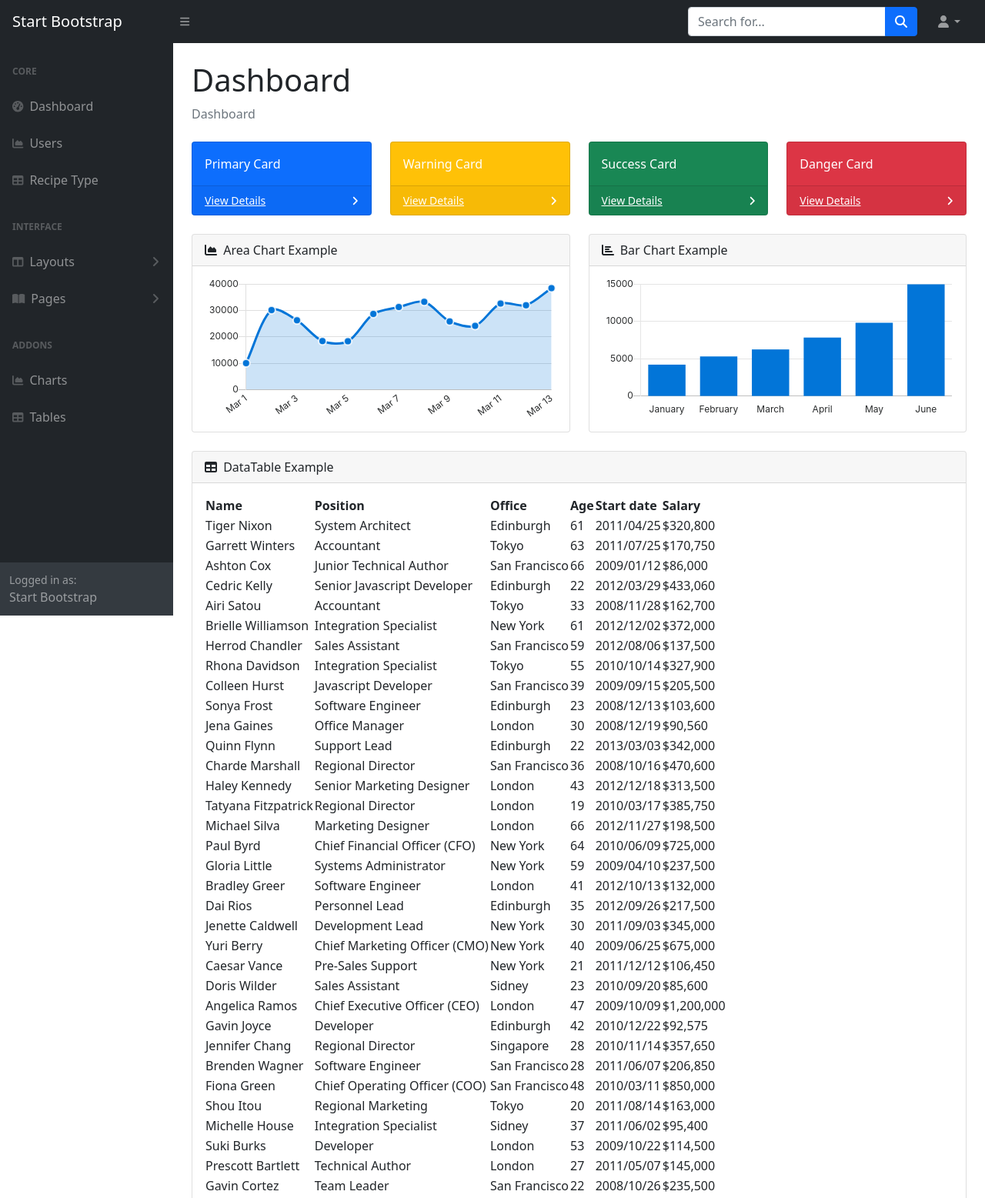
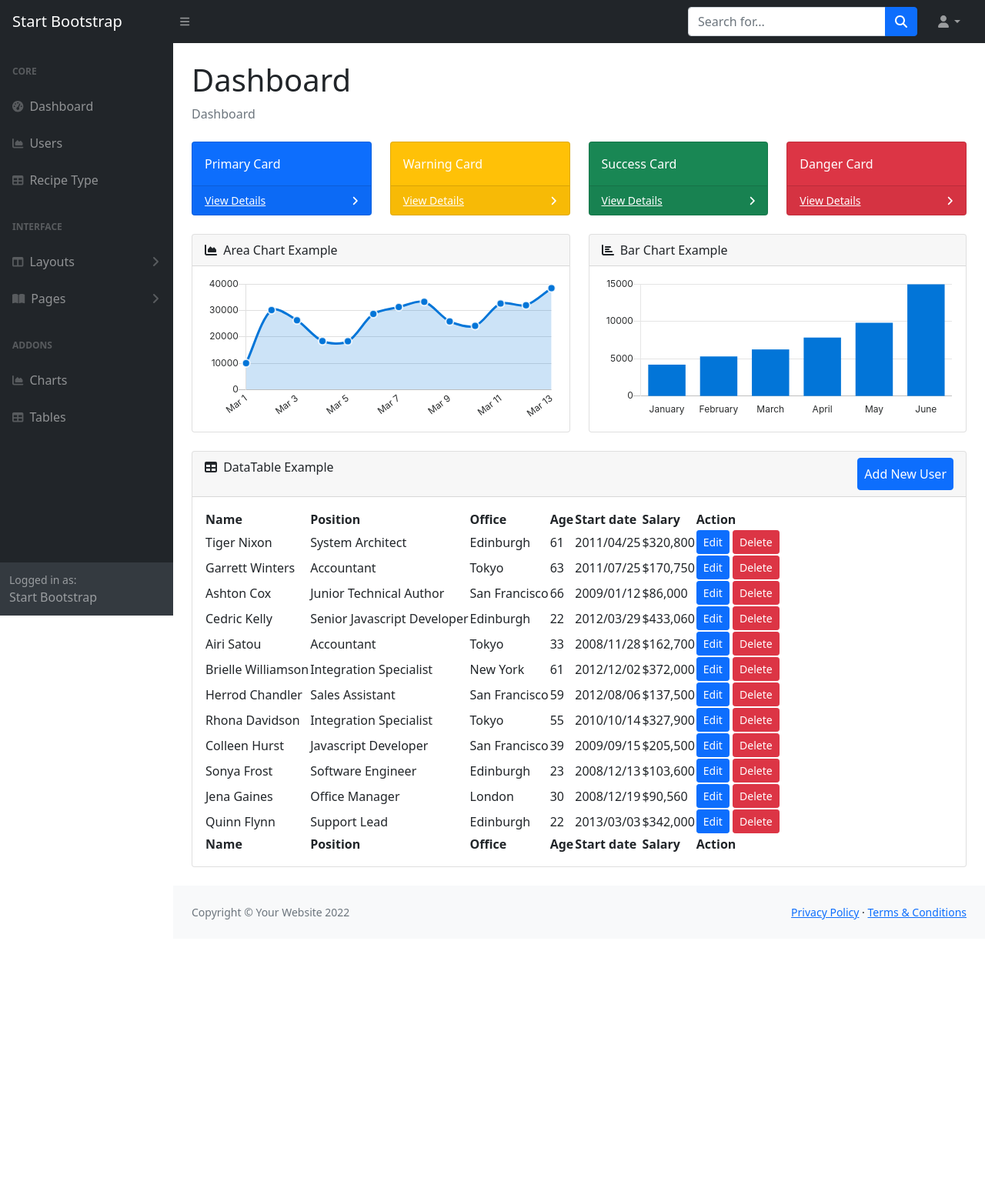
Before and after one commit to sabuj-khan/recipe-project, a Laravel app: page /admin in a window 1280 px wide. Shown: the top 1557 px of the page at 77% size. After the commit the page ends 1195 px from the top, so only its background shows below. Run offline with Laravel 10, Linux system fonts and the light colour scheme; some libraries are stand-ins or nearby versions.

Commit message:
User Modal Add

```diff
--- /dev/null
+++ b/resources/views/components/backend/dashboard/create-user.blade.php
@@ -0,0 +1,41 @@
+<div class="modal animated zoomIn" id="create-modal" tabindex="-1" aria-labelledby="exampleModalLabel" aria-hidden="true">
+    <div class="modal-dialog modal-dialog-centered modal-lg">
+            <div class="modal-content">
+                <div class="modal-header">
+                    <h6 class="modal-title" id="exampleModalLabel">Add New User</h6>
+                </div>
+                <div class="modal-body">
+                    <form id="save-form">
+                    <div class="container">
+                        <div class="row">
+                            <div class="col-12 p-3">
+                                <label class="form-label">Full Name *</label>
+                                <input type="text" class="form-control" id="userName">
+
+                                <label class="form-label">Position *</label>
+                                <input type="text" class="form-control" id="userPosition">
+
+                                <label class="form-label">Office Address *</label>
+                                <input type="text" class="form-control" id="userOffice">
+
+                                <label class="form-label">Age *</label>
+                                <input type="text" class="form-control" id="userAge">
+
+                                <label class="form-label">Start Date *</label>
+                                <input type="date" class="form-control" id="userStartDate">
+
+                                <label class="form-label">Salary *</label>
+                                <input type="text" class="form-control" id="userSalary">
+
+                            </div>
+                        </div>
+                    </div>
+                    </form>
+                </div>
+                <div class="modal-footer">
+                    <button id="modal-close" class="btn btn-sm btn-danger" data-bs-dismiss="modal" aria-label="Close">Close</button>
+                    <button id="save-btn" class="btn btn-sm  btn-success" >Add User</button>
+                </div>
+            </div>
+    </div>
+</div>
--- a/resources/views/components/backend/dashboard/dashboard-content.blade.php
+++ b/resources/views/components/backend/dashboard/dashboard-content.blade.php
@@ -64,8 +64,11 @@
         </div>
         <div class="card mb-4">
             <div class="card-header">
-                <i class="fas fa-table me-1"></i>
-                DataTable Example
+
+                    <i class="fas fa-table me-1"></i>
+                    DataTable Example
+                    <button data-bs-toggle="modal" data-bs-target="#create-modal" class="float-end btn m-0 btn-primary p-2 bg-gradient-primary">Add New User</button>
+
             </div>
             <div class="card-body">
                 <table id="datatablesSimple">
@@ -77,6 +80,7 @@
                             <th>Age</th>
                             <th>Start date</th>
                             <th>Salary</th>
+                            <th>Action</th>
                         </tr>
                     </thead>
                     <tfoot>
@@ -87,16 +91,21 @@
                             <th>Age</th>
                             <th>Start date</th>
                             <th>Salary</th>
+                            <th>Action</th>
                         </tr>
                     </tfoot>
                     <tbody>
-                        <tr>
+                         <tr>
                             <td>Tiger Nixon</td>
                             <td>System Architect</td>
                             <td>Edinburgh</td>
                             <td>61</td>
                             <td>2011/04/25</td>
                             <td>$320,800</td>
+                            <td>
+                                <button  data-bs-toggle="modal" data-bs-target="#update-modal"  class="btn editBtn btn-sm btn-primary">Edit</button>
+                                <button data-bs-toggle="modal" data-bs-target="#delete-modal" class="btn deleteBtn btn-sm btn-danger">Delete</button>
+                            </td>
                         </tr>
                         <tr>
                             <td>Garrett Winters</td>
@@ -105,6 +114,10 @@
                             <td>63</td>
                             <td>2011/07/25</td>
                             <td>$170,750</td>
+                            <td>
+                                <button  data-bs-toggle="modal" data-bs-target="#update-modal"  class="btn editBtn btn-sm btn-primary">Edit</button>
+                                <button data-bs-toggle="modal" data-bs-target="#delete-modal" class="btn deleteBtn btn-sm btn-danger">Delete</button>
+                            </td>
                         </tr>
                         <tr>
                             <td>Ashton Cox</td>
@@ -113,7 +126,13 @@
                             <td>66</td>
                             <td>2009/01/12</td>
                             <td>$86,000</td>
+                            <td>
+                                <button  data-bs-toggle="modal" data-bs-target="#update-modal"  class="btn editBtn btn-sm btn-primary">Edit</button>
+                                <button data-bs-toggle="modal" data-bs-target="#delete-modal" class="btn deleteBtn btn-sm btn-danger">Delete</button>
+                            </td>
                         </tr>
+
+
                         <tr>
                             <td>Cedric Kelly</td>
                             <td>Senior Javascript Developer</td>
@@ -121,6 +140,10 @@
                             <td>22</td>
                             <td>2012/03/29</td>
                             <td>$433,060</td>
+                            <td>
+                                <button  data-bs-toggle="modal" data-bs-target="#update-modal"  class="btn editBtn btn-sm btn-primary">Edit</button>
+                                <button data-bs-toggle="modal" data-bs-target="#delete-modal" class="btn deleteBtn btn-sm btn-danger">Delete</button>
+                            </td>
                         </tr>
                         <tr>
                             <td>Airi Satou</td>
@@ -129,6 +152,10 @@
                             <td>33</td>
                             <td>2008/11/28</td>
                             <td>$162,700</td>
+                            <td>
+                                <button  data-bs-toggle="modal" data-bs-target="#update-modal"  class="btn editBtn btn-sm btn-primary">Edit</button>
+                                <button data-bs-toggle="modal" data-bs-target="#delete-modal" class="btn deleteBtn btn-sm btn-danger">Delete</button>
+                            </td>
                         </tr>
                         <tr>
                             <td>Brielle Williamson</td>
@@ -137,6 +164,10 @@
                             <td>61</td>
                             <td>2012/12/02</td>
                             <td>$372,000</td>
+                            <td>
+                                <button  data-bs-toggle="modal" data-bs-target="#update-modal"  class="btn editBtn btn-sm btn-primary">Edit</button>
+                                <button data-bs-toggle="modal" data-bs-target="#delete-modal" class="btn deleteBtn btn-sm btn-danger">Delete</button>
+                            </td>
                         </tr>
                         <tr>
                             <td>Herrod Chandler</td>
@@ -145,6 +176,10 @@
                             <td>59</td>
                             <td>2012/08/06</td>
                             <td>$137,500</td>
+                            <td>
+                                <button  data-bs-toggle="modal" data-bs-target="#update-modal"  class="btn editBtn btn-sm btn-primary">Edit</button>
+                                <button data-bs-toggle="modal" data-bs-target="#delete-modal" class="btn deleteBtn btn-sm btn-danger">Delete</button>
+                            </td>
                         </tr>
                         <tr>
                             <td>Rhona Davidson</td>
@@ -153,6 +188,10 @@
                             <td>55</td>
                             <td>2010/10/14</td>
                             <td>$327,900</td>
+                            <td>
+                                <button  data-bs-toggle="modal" data-bs-target="#update-modal"  class="btn editBtn btn-sm btn-primary">Edit</button>
+                                <button data-bs-toggle="modal" data-bs-target="#delete-modal" class="btn deleteBtn btn-sm btn-danger">Delete</button>
+                            </td>
                         </tr>
                         <tr>
                             <td>Colleen Hurst</td>
@@ -161,6 +200,10 @@
                             <td>39</td>
                             <td>2009/09/15</td>
                             <td>$205,500</td>
+                            <td>
+                                <button  data-bs-toggle="modal" data-bs-target="#update-modal"  class="btn editBtn btn-sm btn-primary">Edit</button>
+                                <button data-bs-toggle="modal" data-bs-target="#delete-modal" class="btn deleteBtn btn-sm btn-danger">Delete</button>
+                            </td>
                         </tr>
                         <tr>
                             <td>Sonya Frost</td>
@@ -169,6 +212,10 @@
                             <td>23</td>
                             <td>2008/12/13</td>
                             <td>$103,600</td>
+                            <td>
+                                <button  data-bs-toggle="modal" data-bs-target="#update-modal"  class="btn editBtn btn-sm btn-primary">Edit</button>
+                                <button data-bs-toggle="modal" data-bs-target="#delete-modal" class="btn deleteBtn btn-sm btn-danger">Delete</button>
+                            </td>
                         </tr>
                         <tr>
                             <td>Jena Gaines</td>
@@ -177,6 +224,10 @@
                             <td>30</td>
                             <td>2008/12/19</td>
                             <td>$90,560</td>
+                            <td>
+                                <button  data-bs-toggle="modal" data-bs-target="#update-modal"  class="btn editBtn btn-sm btn-primary">Edit</button>
+                                <button data-bs-toggle="modal" data-bs-target="#delete-modal" class="btn deleteBtn btn-sm btn-danger">Delete</button>
+                            </td>
                         </tr>
                         <tr>
                             <td>Quinn Flynn</td>
@@ -185,7 +236,13 @@
                             <td>22</td>
                             <td>2013/03/03</td>
                             <td>$342,000</td>
+                            <td>
+                                <button  data-bs-toggle="modal" data-bs-target="#update-modal"  class="btn editBtn btn-sm btn-primary">Edit</button>
+                                <button data-bs-toggle="modal" data-bs-target="#delete-modal" class="btn deleteBtn btn-sm btn-danger">Delete</button>
+                            </td>
                         </tr>
+
+                         {{--
                         <tr>
                             <td>Charde Marshall</td>
                             <td>Regional Director</td>
@@ -537,15 +594,15 @@
                             <td>29</td>
                             <td>2011/06/27</td>
                             <td>$183,000</td>
-                        </tr>
-                        <tr>
+                        </tr> --}}
+                        {{-- <tr>
                             <td>Donna Snider</td>
                             <td>Customer Support</td>
                             <td>New York</td>
                             <td>27</td>
                             <td>2011/01/25</td>
                             <td>$112,000</td>
-                        </tr>
+                        </tr> --}}
                     </tbody>
                 </table>
             </div>
--- /dev/null
+++ b/resources/views/components/backend/dashboard/update-user.blade.php
@@ -0,0 +1,42 @@
+<div class="modal" id="update-modal" tabindex="-1" aria-labelledby="exampleModalLabel" aria-hidden="true">
+    <div class="modal-dialog modal-lg">
+        <div class="modal-content">
+            <div class="modal-header">
+                <h5 class="modal-title" id="exampleModalLabel">Update User</h5>
+            </div>
+            <div class="modal-body">
+                <form id="update-form">
+                    <div class="container">
+                        <div class="row">
+                            <div class="col-12 p-1">
+                                <label class="form-label">Full Name *</label>
+                                <input type="text" class="form-control" id="userNameUpdate">
+
+                                <label class="form-label">Position *</label>
+                                <input type="text" class="form-control" id="userPositionUpdate">
+
+                                <label class="form-label">Office Address *</label>
+                                <input type="text" class="form-control" id="userOfficeUpdate">
+
+                                <label class="form-label">Age *</label>
+                                <input type="text" class="form-control" id="userAgeUpdate">
+
+                                <label class="form-label">Start Date *</label>
+                                <input type="date" class="form-control" id="userStartDateUpdate">
+
+                                <label class="form-label">Salary *</label>
+                                <input type="text" class="form-control" id="userSalaryUpdate">
+
+
+                            </div>
+                        </div>
+                    </div>
+                </form>
+            </div>
+            <div class="modal-footer">
+                <button id="update-modal-close" class="btn btn-sm btn-danger" data-bs-dismiss="modal" aria-label="Close">Close</button>
+                <button id="update-btn" class="btn btn-sm  btn-success" >Update</button>
+            </div>
+        </div>
+    </div>
+</div>
--- /dev/null
+++ b/resources/views/components/backend/dashboard/user-delete.blade.php
@@ -0,0 +1,16 @@
+<div class="modal" id="delete-modal">
+    <div class="modal-dialog">
+        <div class="modal-content">
+            <div class="modal-body text-center">
+                <h3 class=" mt-3 text-warning">Delete !</h3>
+                <p class="mb-3">Once delete, you can't get it back.</p>
+            </div>
+            <div class="modal-footer justify-content-end">
+                <div>
+                    <button type="button" id="delete-modal-close" class="btn shadow-sm btn-secondary" data-bs-dismiss="modal">Cancel</button>
+                    <button type="button" id="confirmDelete" class="btn shadow-sm btn-danger" >Delete</button>
+                </div>
+            </div>
+        </div>
+    </div>
+</div>
--- a/resources/views/pages/backend/dashboard/index.blade.php
+++ b/resources/views/pages/backend/dashboard/index.blade.php
@@ -3,4 +3,7 @@
 
 @section('content')
     @include('components.backend.dashboard.dashboard-content')
+    @include('components.backend.dashboard.create-user')
+    @include('components.backend.dashboard.update-user')
+    @include('components.backend.dashboard.user-delete')
 @endsection
```
